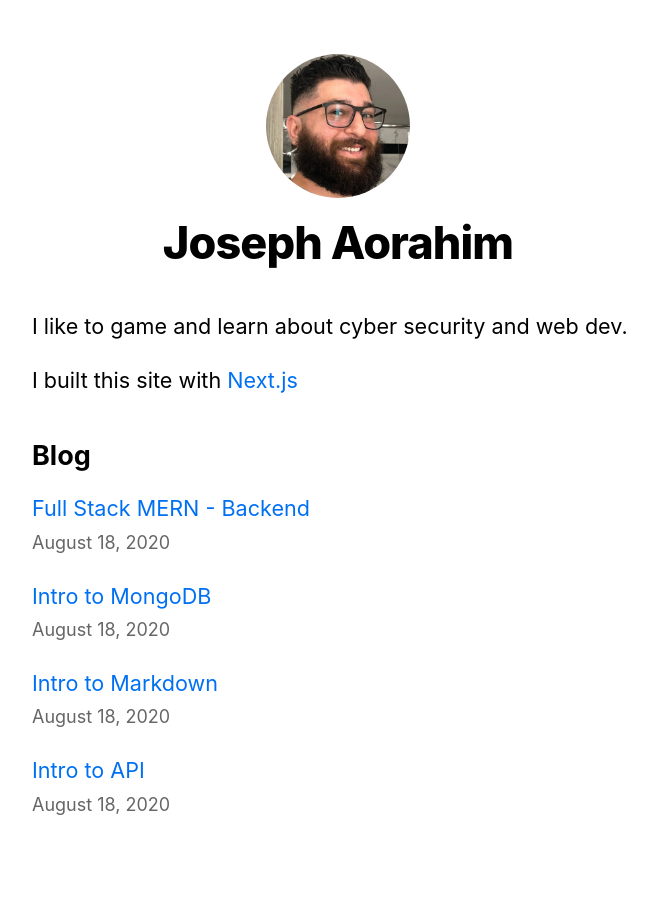
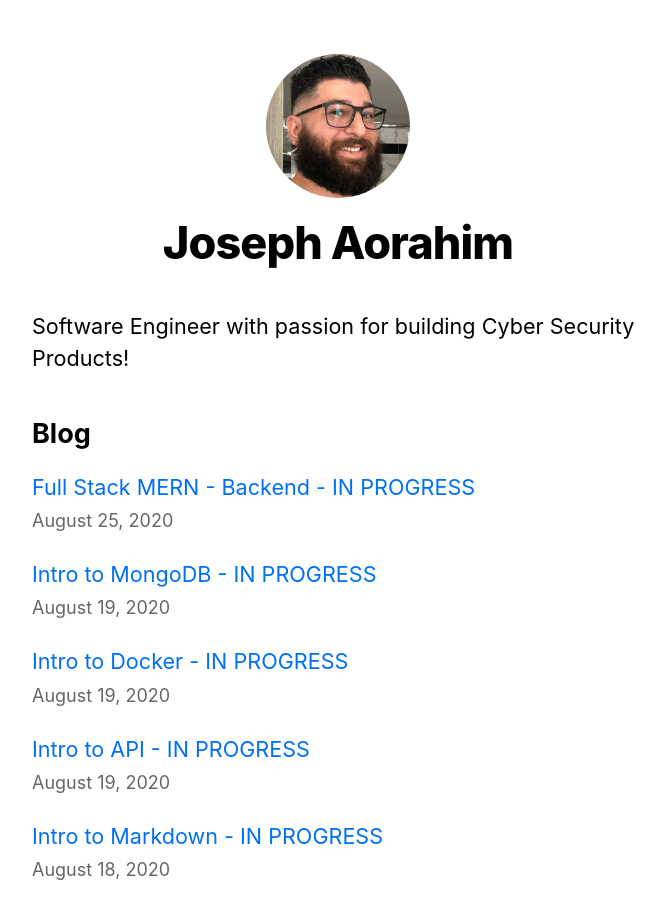
Before and after one commit to josephaorahim/nextjs-blog, a Next.js app: page / in a window 1280 px wide. Shown: the top 918 px of the page, without its empty margins (302-966 px from the left). Built offline with nearby package versions, Linux system fonts and the light colour scheme.

Commit message:
updated intro mongodb

```diff
--- a/components/date.js
+++ b/components/date.js
@@ -1,7 +1,6 @@
 import { parseISO, format } from 'date-fns'
 
 export default function Date({ dateString }) {
-  console.log(dateString);
   const date = parseISO(dateString)
   return <time dateTime={dateString}>{format(date, 'LLLL d, yyyy')}</time>
 }
--- a/pages/index.js
+++ b/pages/index.js
@@ -12,11 +12,7 @@ export default function Home({ allPostsData }) {
         <title>{siteTitle}</title>
       </Head>
       <section className={utilStyles.headingMd}>
-        <p>I like to game and learn about cyber security and web dev.</p>
-        <p>
-          I built this site with{' '}
-          <a href="https://nextjs.org/learn">Next.js</a>
-        </p>
+        <p>Software Engineer with passion for building Cyber Security Products!</p>
       </section>
       <section className={`${utilStyles.headingMd} ${utilStyles.padding1px}`}>
         <h2 className={utilStyles.headingLg}>Blog</h2>
--- a/pages/posts/[id].js
+++ b/pages/posts/[id].js
@@ -31,7 +31,6 @@ export async function getStaticPaths() {
 
   export async function getStaticProps({ params }) {
     const postData = await getPostData(params.id)
-    console.log('postData', postData);
     return {
       props: {
         postData
--- a/posts/intro-api.md
+++ b/posts/intro-api.md
@@ -1,4 +1,4 @@
 ---
-title: 'Intro to API'
-date: '2020-08-18'
+title: 'Intro to API - IN PROGRESS'
+date: '2020-08-19'
 ---
--- /dev/null
+++ b/posts/intro-docker.md
@@ -0,0 +1,4 @@
+---
+title: 'Intro to Docker - IN PROGRESS'
+date: '2020-08-19'
+---
--- a/posts/intro-markdown.md
+++ b/posts/intro-markdown.md
@@ -1,5 +1,5 @@
 ---
-title: 'Intro to Markdown'
+title: 'Intro to Markdown - IN PROGRESS'
 date: '2020-08-18'
 ---
 # Intro to Markdown
--- a/posts/intro-mongodb.md
+++ b/posts/intro-mongodb.md
@@ -1,27 +1,43 @@
 ---
-title: 'Intro to MongoDB'
-date: '2020-08-18'
+title: 'Intro to MongoDB - IN PROGRESS'
+date: '2020-08-19'
 ---
+
 ## Perequisites
 ---
 In order to follow along with the tutorial, be sure to:
 1. Setup a free account at [MongoDB Atlas](https://www.mongodb.com/cloud/atlas)
 2. Install [Node.js](https://nodejs.org/en/download/)
+3. Install [MongoDB Compass](https://www.mongodb.com/products/compass)
 
 ## Database Basics
 ---
+We'll briefly cover **What's a Database** and why you should start using them
+as early as possible. Then cover a few **Types of Databases** to understand
+how the data can be structured and organized. Finally before we get into
+MongoDB, I think it would be beneficial to understand **What is CRUD**
+and how it relates to databases.
+
 #### What's a Database
 A database is an organized persistant collection of structured data. You can
 picture a database as a table of rows and columns which make it easy to process
 and query data. The data can be accessed, managed, modified, updated,
-controlled, and organized. Most databases use structured query language [(SQL).](https://www.w3schools.com/sql/)
+controlled, and organized. Most databases use structured query language [**(SQL).**](https://www.w3schools.com/sql/)
 Below is an example of what an SQL database would look like.
 
 ![SQL Example](/images/db.png "SQL Example")
 
+#### What's a DBMS
+A database management system is a comprehensive software program known **(DBMS).**
+It serves as the interface between the database and its end users or programs,
+essentially it's a tool that lets you interact with the database. For example,
+during this tutorial we'll be using **MongoDB Compass** which is a DBMS to interact
+with our data.
+
 #### Types of Databases
 There are many different types of databases and picking the right one depends
-on how your organization will use the data. We'll cover a few types here.
+on how your organization will use the data. We'll cover a few types here and
+try to remember that they all interact with organized persistant data.
 * **Relational Databases.** Relational databases became dominant in the 1980s.
 Items in a relational database are organized as a set of tables with columns
 and rows. Relational database technology provides the most efficient and
@@ -32,14 +48,18 @@ is represented in the form of objects, as in object-oriented programming.
 semistructured data to be stored and manipulated (in contrast to a relational
 database, which defines how all data inserted into the database must be
 composed). NoSQL databases grew popular as web applications became more common
-and more complex. (MongoDB is a NoSQL Database)
+and more complex. ([MongoDB](https://www.mongodb.com/) is a NoSQL Database)
 
 #### What is CRUD
 When it comes databases, we interact with them by through queries to Create,
 Retrieve, Update, and Delete [(CRUD)](https://www.codecademy.com/articles/what-is-crud)
 data within a database.
+![MongoDB Model](/images/model.svg)
 
 ## What is MongoDB
 ---
+MongoDB is...
+
 ## How to use MongoDB
 ---
+Let's use it!
--- a/posts/mern-app-backend.md
+++ b/posts/mern-app-backend.md
@@ -1,5 +1,5 @@
 ---
-title: 'Full Stack MERN - Backend'
-date: '2020-08-18'
+title: 'Full Stack MERN - Backend - IN PROGRESS'
+date: '2020-08-25'
 ---
 # Full Stack MERN - Backend
```
Also changed, not shown: public/images/model.svg (added).
